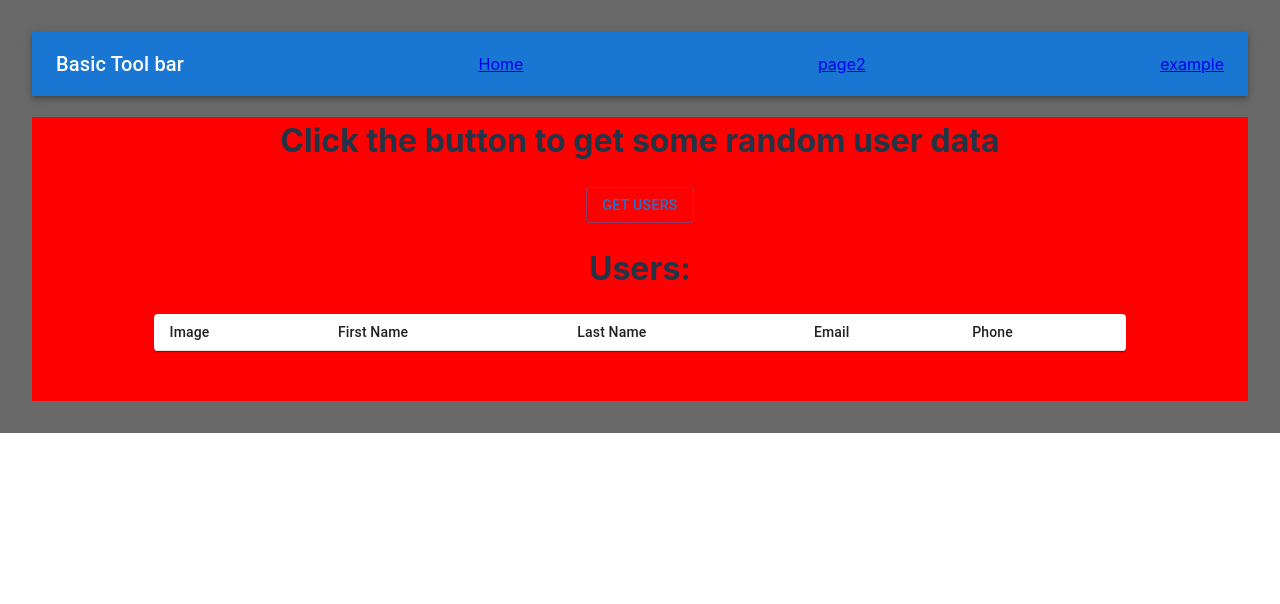
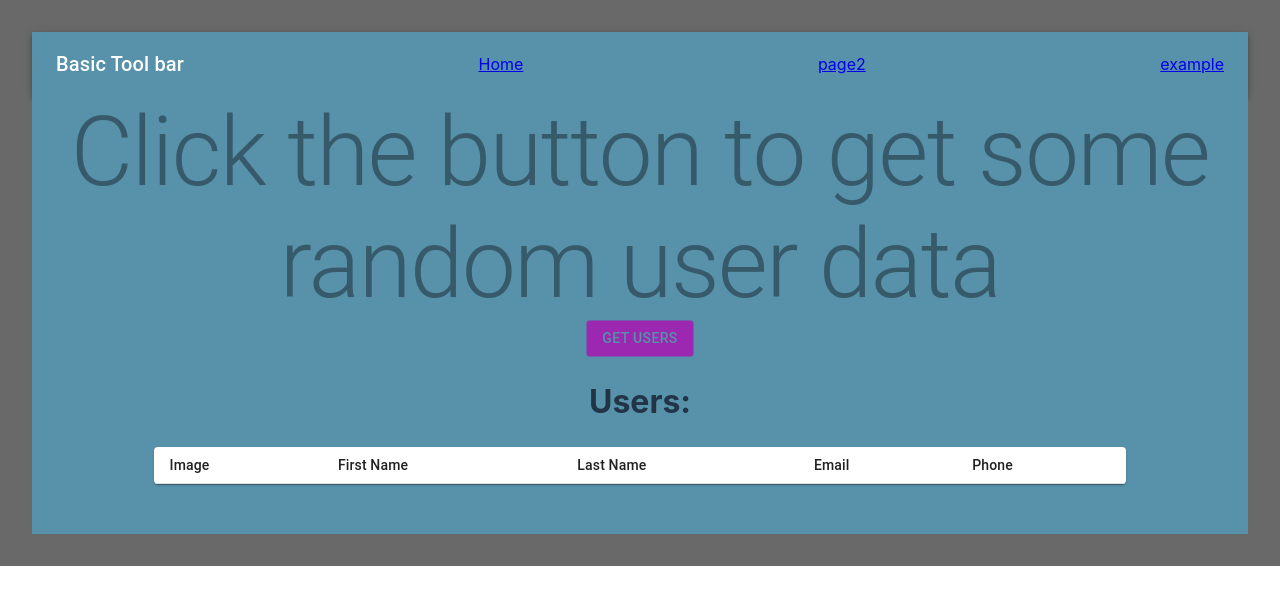
Before and after one commit to drkchn/mosa-upenn-SoC-2023, a React (Vite) app: page /example in a window 1280 px wide. Shown: the top 604 px of the page. Built offline with nearby package versions, Linux system fonts and the light colour scheme.

Commit message:
[#19] - adding mui custom theme and examples of how to use theme on the example page[cf]

```diff
--- a/src/App.tsx
+++ b/src/App.tsx
@@ -5,7 +5,10 @@ import { Route, Routes } from "react-router-dom";
 import { Page2 } from "./Pages/Page2.tsx";
 import { Example } from "./Pages/Example.tsx";
 
+
 function App() {
+
+
   return (
     <>
       <Navbar />
--- a/src/Pages/Example.tsx
+++ b/src/Pages/Example.tsx
@@ -1,11 +1,19 @@
-import { Box, Button } from "@mui/material";
+import { Box, Button, Typography, useTheme } from "@mui/material";
 import UserTable from "../components/userTable/UserTable.tsx";
-import { useState } from "react";
+import { useEffect, useState } from "react";
 import { UserData } from "../Interfaces.ts";
 import axios from "axios";
 
 export function Example() {
   const [randomUsers, setRandomUsers] = useState<UserData[]>([]);
+
+  // Get theme object from MUI
+  const theme = useTheme();
+
+  // Check the console to view the theme object
+  useEffect(() => {
+    console.log(theme);
+  });
 
   const getUsers = async () => {
     axios
@@ -20,15 +28,20 @@ export function Example() {
   };
 
   return (
+    // MUI pallete can be accessed by the string notation as seen here
     <Box
       sx={{
-        backgroundColor: "red",
+        backgroundColor: "primary.main",
       }}
     >
-      <h1>Click the button to get some random user data</h1>
+      <Typography variant={"h1"} color="text.disabled">
+        Click the button to get some random user data
+      </Typography>
+
+      {/*MUI theme can be accessed by the object notation as seen here*/}
       <Button
         sx={{
-          backgroundColor: "red",
+          backgroundColor: theme.palette.secondary.main,
         }}
         variant="outlined"
         onClick={getUsers}
--- a/src/main.tsx
+++ b/src/main.tsx
@@ -3,11 +3,17 @@ import ReactDOM from "react-dom/client";
 import App from "./App.tsx";
 import "./index.css";
 import { BrowserRouter } from "react-router-dom";
+import { ThemeProvider } from "@mui/material";
+import { theme as customTheme } from "./theme.ts";
 
 ReactDOM.createRoot(document.getElementById("root") as HTMLElement).render(
   <React.StrictMode>
+    {/*Browser router provides react router access to the App and all of its children*/}
     <BrowserRouter>
-      <App />
+      {/*Theme router provides customTheme access to the App and all of its children*/}
+      <ThemeProvider theme={customTheme}>
+        <App />
+      </ThemeProvider>
     </BrowserRouter>
   </React.StrictMode>
 );
--- /dev/null
+++ b/src/theme.ts
@@ -0,0 +1,14 @@
+import { createTheme } from "@mui/material";
+
+// Will create a new theme and overide the passed in values of the  default MUI theme
+// Can read more about MUI theme and crete theme
+// https://mui.com/material-ui/customization/default-theme/
+// https://mui.com/material-ui/customization/theming/#custom-variables
+
+export const theme = createTheme({
+  palette: {
+    primary: {
+      main: "#5791aa",
+    },
+  },
+});
```
